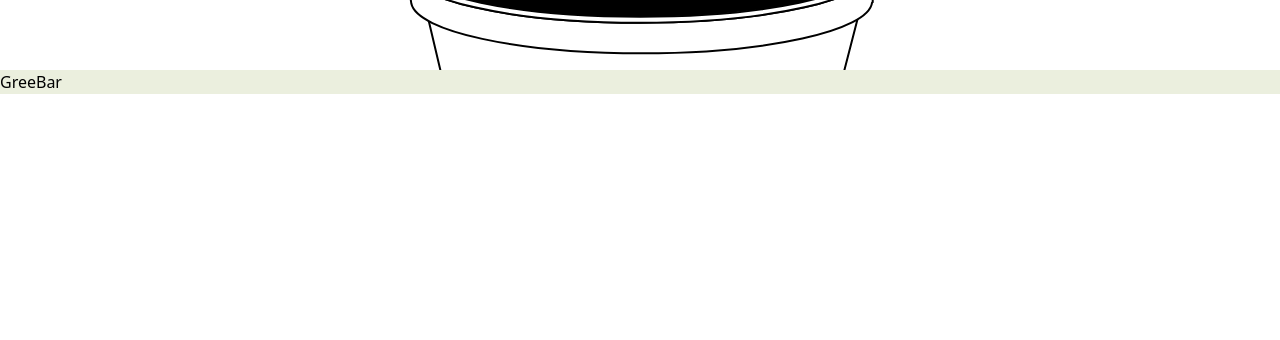
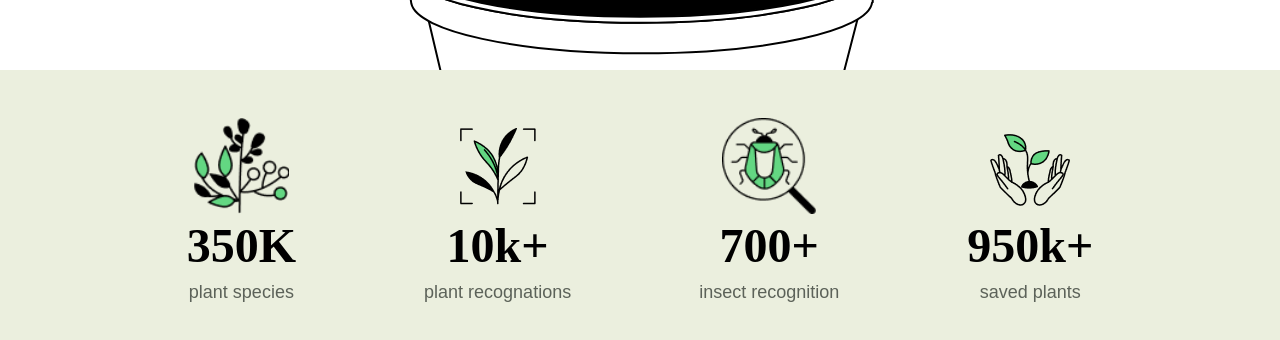
Before and after one commit to antonm7/landing-page-plant-keeper, a React (Vite) app: page / in a window 1280 px wide. Shown: the part 870-1210 px from the top of the page. Before the commit the page ends 964 px from the top, so only its background shows below. Built offline with nearby package versions, Linux system fonts and the light colour scheme; a web font is replaced by a local one.

Commit message:
green bar styled

```diff
--- a/package.json
+++ b/package.json
@@ -4,11 +4,12 @@
   "version": "0.0.0",
   "type": "module",
   "scripts": {
-    "dev": "vite",
+    "dev": "vite --host",
     "build": "tsc && vite build",
     "preview": "vite preview"
   },
   "dependencies": {
+    "gsap": "^3.11.4",
     "react": "^18.2.0",
     "react-dom": "^18.2.0",
     "sass": "^1.57.1",
--- a/src/components/GreenBar/index.tsx
+++ b/src/components/GreenBar/index.tsx
@@ -1,9 +1,33 @@
 import styles from './index.module.scss'
+import one from '/greenBar/one.png'
+import two from '/greenBar/two.png'
+import three from '/greenBar/three.png'
+import four from '/greenBar/four.png'
 
 export default function GreenBar() {
     return (
-        <div id={styles.wrapper} className=" bg-greenBg">
-            GreeBar
+        <div id={styles.wrapper} className="py-9 flex justify-center bg-greenBg ">
+            <div className='px-16 py-3 text-center flex flex-col items-center'>
+                <img src={one} className="h-24"/>
+                <h3 className='font-main text-5xl font-black py-2'>350K</h3>
+                <p className='font-secondary text-lg text-grayText'>plant species</p>
+            </div>
+            <div className='px-16 py-3 text-center flex flex-col items-center'>
+                <img src={two} className="h-24"/>
+                <h3 className='font-main text-5xl font-black py-2'>10k+</h3>
+                <p className='font-secondary text-lg text-grayText'>plant recognations</p>
+            </div>
+            <div className='px-16 py-3 text-center flex flex-col items-center'>
+                <img src={three} className="h-24"/>
+                <h3 className='font-main text-5xl font-black py-2'>700+</h3>
+                <p className='font-secondary text-lg text-grayText'>insect recognition</p>
+            </div>
+            <div className='px-16 py-3 text-center flex flex-col items-center'>
+                <img src={four} className="h-24"/>
+                <h3 className='font-main text-5xl font-black py-2'>950k+</h3>
+                <p className='font-secondary text-lg text-grayText'>saved plants</p>
+            </div>
+
         </div>
     )
 }
```
Also changed, not shown: src/components/Header/index.tsx (+15 -1 lines), 2 other files (tests, documents, lock files or other folders).
